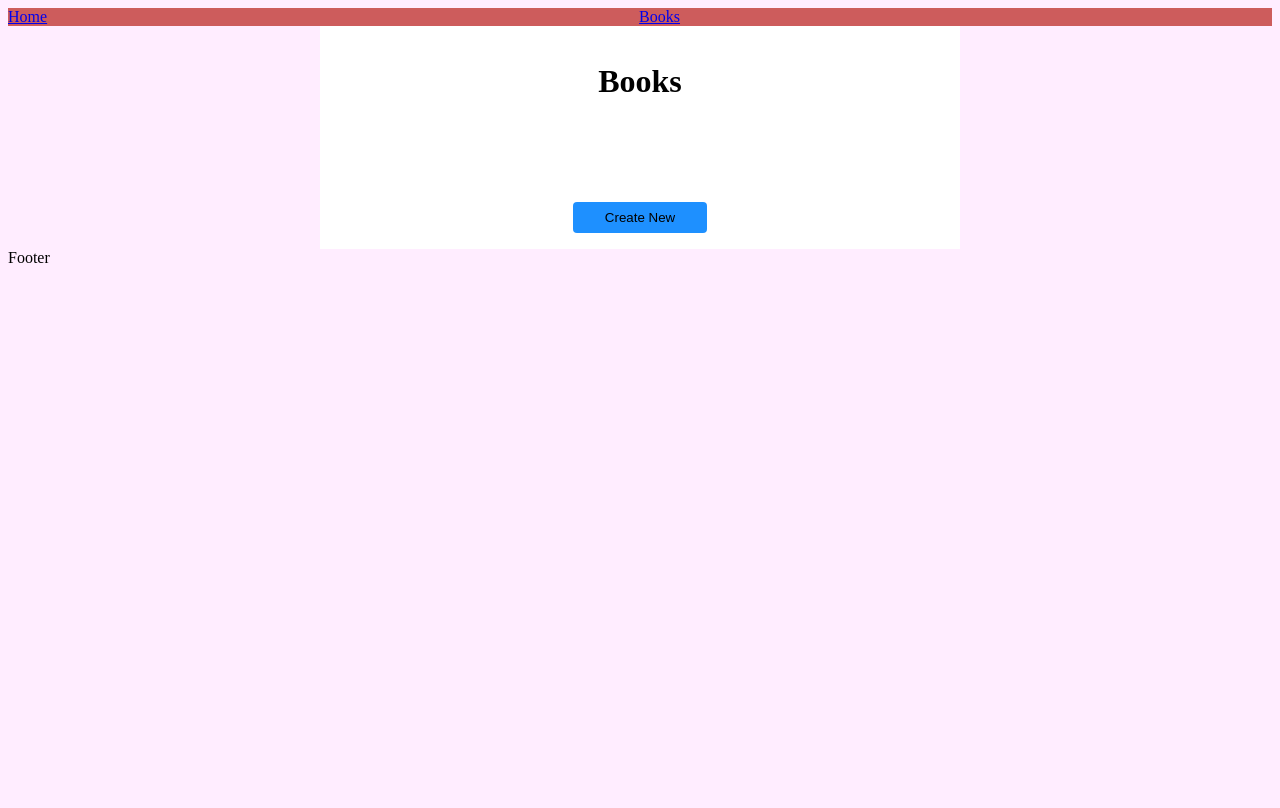
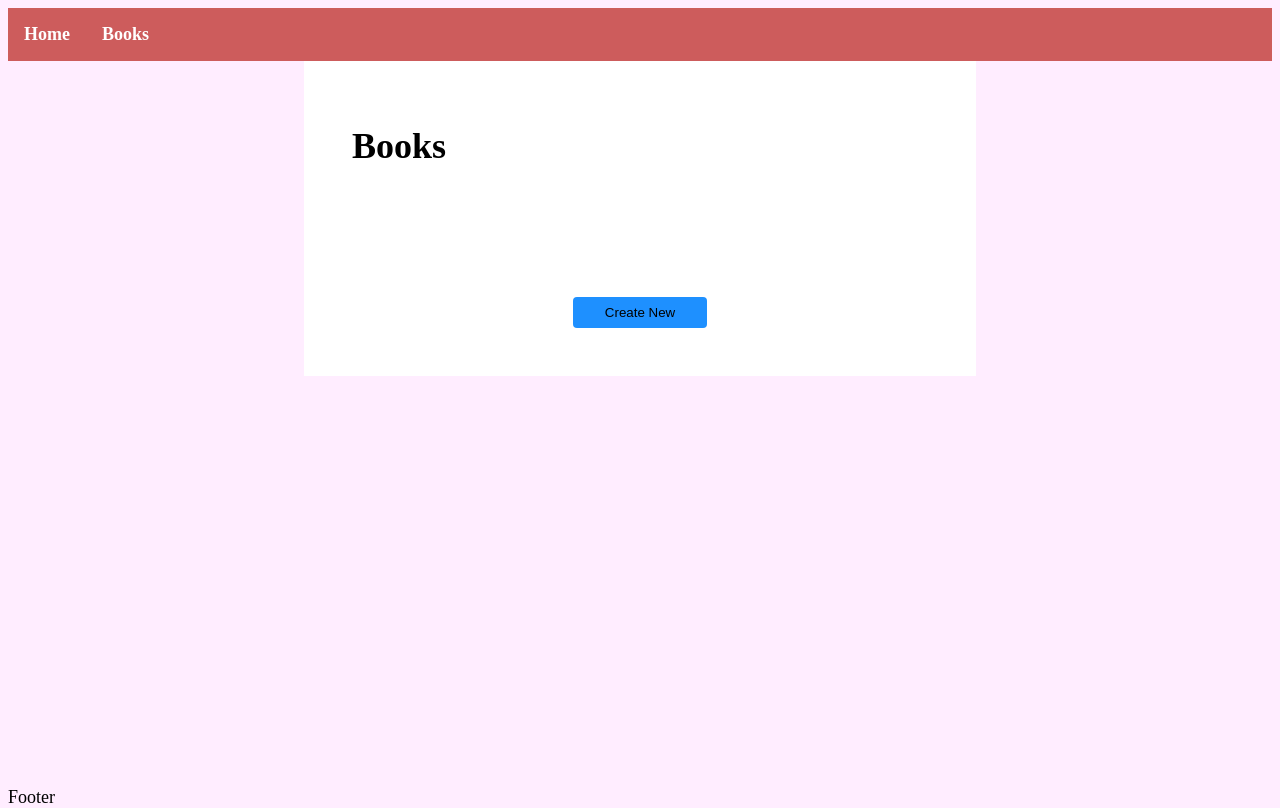
Before and after one commit to jonguz6/BookMoth, a Django app: page /library/book-list/ in a window 1280 px wide. Before the commit the page ends 263 px from the top, so only its background shows below. Run offline with Django 3.2, Linux system fonts and the light colour scheme; data that the repository does not hold is empty.

Commit message:
change(LP): style.css changes

```diff
--- a/static/style.css
+++ b/static/style.css
@@ -1,56 +1,112 @@
+html, body {
+    height: 100%;
+}
+
 body {
     background-color: rgba(255, 220, 255,0.5);
-    font-family: "Source Code Pro", "sans-serif";
+    font-family: "ff-tisa-sans-web-pro", "sans-serif";
+    font-weight: 500;
+    font-size: large;
+    display: flex;
+    flex-direction: column;
 }
 
-div.navbar {
-    display:flex;
-    max-height: 3rem;
-    background-color: indianred ;
-}
-
-div.navbar * {
-    flex: 1 1 auto;
-}
-
-:is(h1, h2, h3, ul) {
+h1, h2, h3 {
     font-weight: bold;
 }
 
-h
+h1 {
+    text-align: left;
+    padding: .5rem 0;
 }
 
 h2 {
     text-align: right;
 }
 
+li.object-list {
+    padding: 0.5rem 0;
+}
+
+a {
+    text-decoration: none;
+    color: red;
+}
+
+a.navbar, a.footer {
+    text-decoration: none;
+    color: white;
+}
+
+a:hover, a:focus, a:active {
+    text-decoration: none;
+    color: inherit;
+}
+.navbar {
+    display:flex;
+    max-height: 6rem;
+    background-color: indianred ;
+}
+
+.navbar * {
+    flex: 0 1 auto;
+    padding: 1rem;
+    font-weight: 700;
+}
+
+main {
+    flex: 1 0 auto;
+}
+
+.footer {
+    background-color: darkred;
+    flex-shrink: 0;
+    padding: .5rem 1rem;
+
+}
+
 div.content {
-    max-width: 40em;
     margin: auto;
     background-color: white;
+    max-width: 40rem;
+    padding: 1rem;
 }
 
 div.flex {
     display: flex;
 }
 
-div.column{
+div.column {
     flex-direction: column;
 }
 
+div.object-detail {
+    flex-wrap: wrap;
+    max-width: fit-content;
+    padding: 0.5rem;
+    flex: 1 0 auto;
+    margin: auto;
+}
+
+div.object-detail * {
+    width: inherit;
+}
+
 div.content > *:not(h3, ul),
-div.content :is(div.button) {
-    margin:auto;
+div.content div.buttons {
+    /*margin:auto;*/
     padding: 1rem 2rem;
 }
 
 
 div.buttons {
     display: flex;
+    margin:1rem auto;
+    width: fit-content;
 }
 
 div.buttons * {
-    flex: 0 0 auto;
+    flex: 0 1 auto;
 }
 
 input.button {
@@ -60,6 +116,21 @@
     border-radius: 0.25rem;
 }
 
+div.object-image {
+    margin: auto;
+    max-width: 50rem;
+    flex: 0 1 auto;
+}
+
+img.object-image {
+    margin: auto;
+    min-width: 0;
+    width: 100%;
+}
+
+.object-subtitle {
+    padding: 0.5rem 0;
+}
 
 .button-delete {
     background-color: darkred;
```
